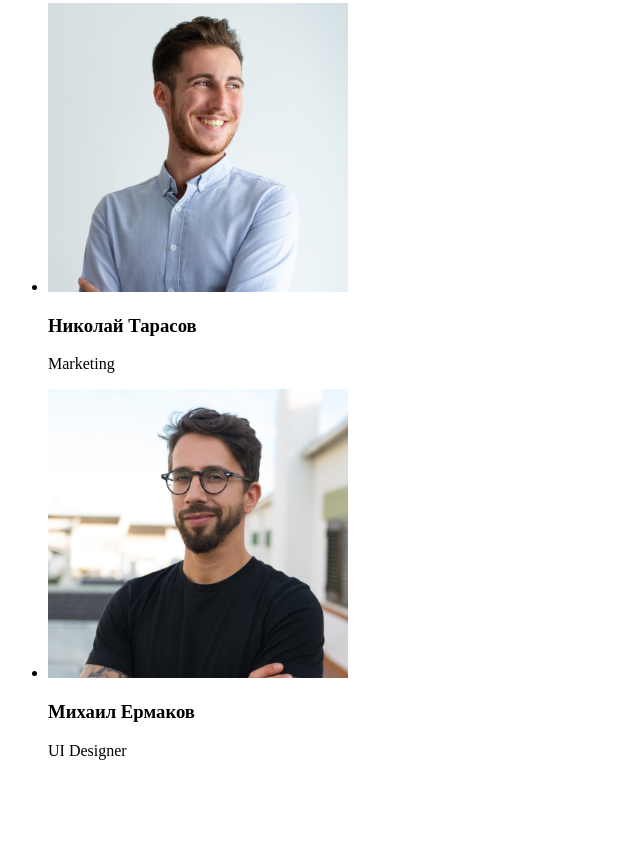
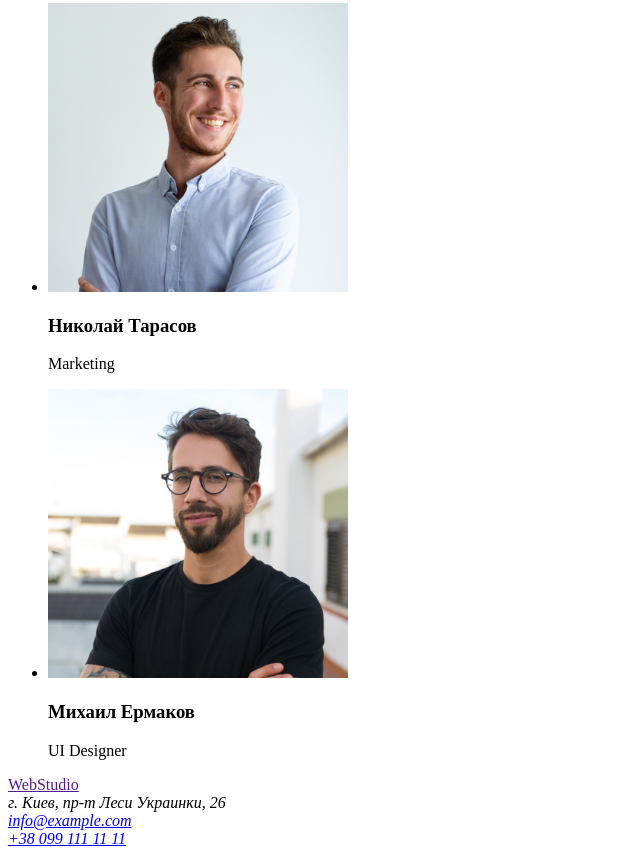
Before and after one commit to AnetM/goit-markup-hw-01, a plain HTML site: page index.html in a window 1280 px wide. Shown: the part 1837-2693 px from the top of the page, without its empty margins (0-640 px from the left). Before the commit the page ends 2613 px from the top, so only its background shows below. Drawn offline with Linux system fonts and the light colour scheme.

Commit message:
footer added

```diff
--- a/index.html
+++ b/index.html
@@ -7,11 +7,12 @@
     <title>Document</title>
   </head>
   <body>
+    <!-- Шапка сайта -->
     <header>
       <nav>
         <img src="./img/WebStudio.svg" alt="" />
         <ul>
-          <li><a href="">Студия</a></li>
+          <li><a href="#">Студия</a></li>
           <li><a href="">Портфолио</a></li>
           <li><a href="">Контакты</a></li>
         </ul>
@@ -26,11 +27,15 @@
         <li><a class="tel" href="tel:+380961111111">+38 096 111 11 11</a></li>
       </ul>
     </header>
+
+    <main>
+      <!-- Герой -->
       <section>
         <h1>ЭФФЕКТИВНЫЕ РЕШЕНИЯ ДЛЯ ВАШЕГО БИЗНЕССА</h1>
         <button type="button">Заказать услугу</button>
       </section>
 
+      <!-- Преимущества -->
       <section>
         <h2>Features</h2>
         <ul>
@@ -51,20 +56,21 @@
           <li>
             <h3>Планирование</h3>
             <p>
-            Равным образом консультация с широким активом в значительной степени
-            обуславливает.
+              Равным образом консультация с широким активом в значительной
+              степени обуславливает.
             </p>
           </li>
           <li>
             <h3>Современные технологии</h3>
             <p>
-            Значимость этих проблем настолько очевидна, что реализация плановых
-            заданий.
+              Значимость этих проблем настолько очевидна, что реализация
+              плановых заданий.
             </p>
           </li>
         </ul>
       </section>
 
+      <!-- Чем мы занимаемся -->
       <section>
         <h2>Чем мы занимаемся</h2>
         <ul>
@@ -74,6 +80,7 @@
         </ul>
       </section>
 
+      <!-- Наши сотрудники-->
       <section>
         <h2>Наша команда</h2>
         <ul>
@@ -99,5 +106,16 @@
           </li>
         </ul>
       </section>
+    </main>
+
+    <!-- Футер -->
+    <footer>
+      <a href="">WebStudio</a>
+      <address>г. Киев, пр-т Леси Украинки, 26</address>
+      <address>
+        <a href="mailto:info@example.com">info@example.com</a> <br />
+        <a href="tel:+380991111111">+38 099 111 11 11</a>
+      </address>
+    </footer>
   </body>
 </html>
```
Lines whose indentation alone changed are shown as unchanged.
